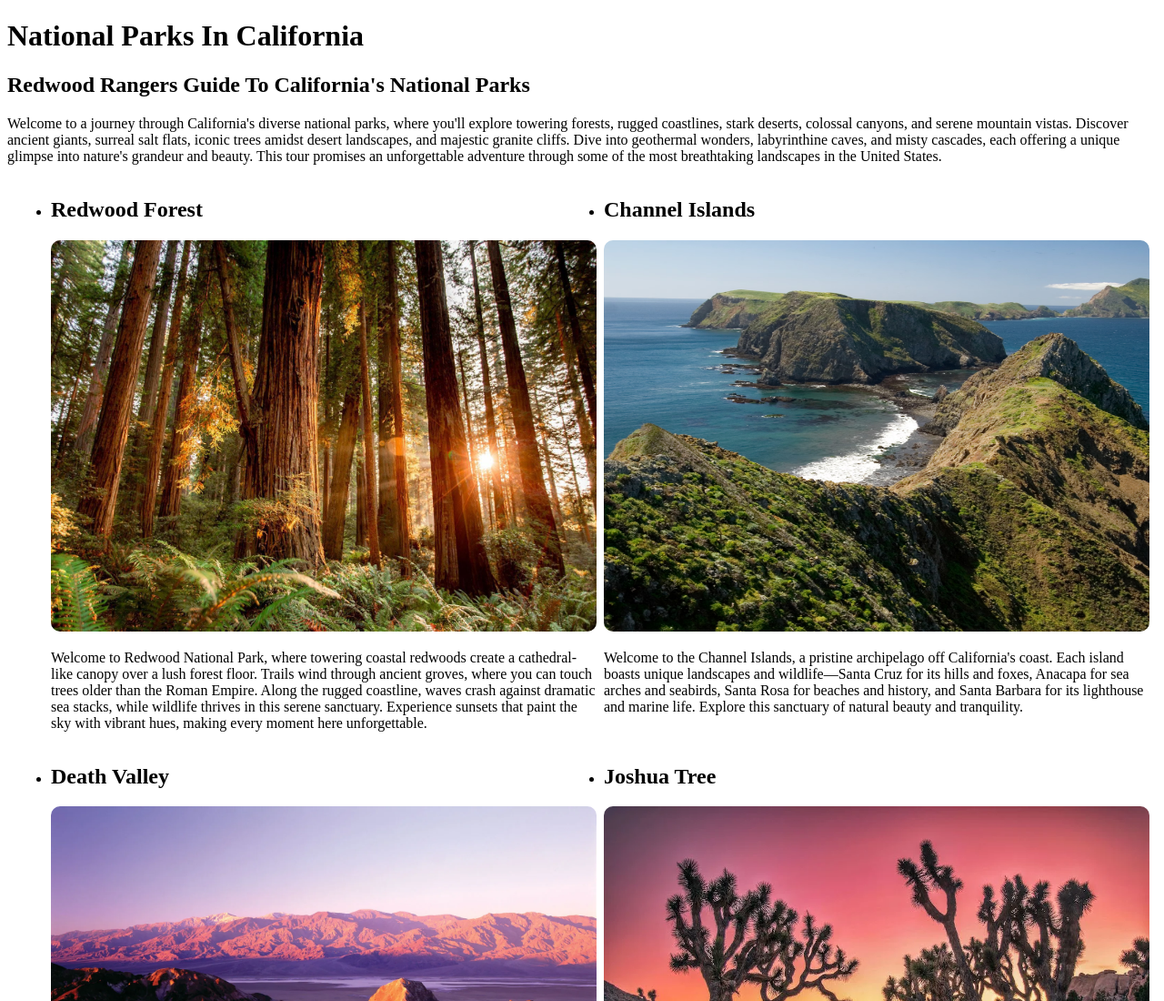
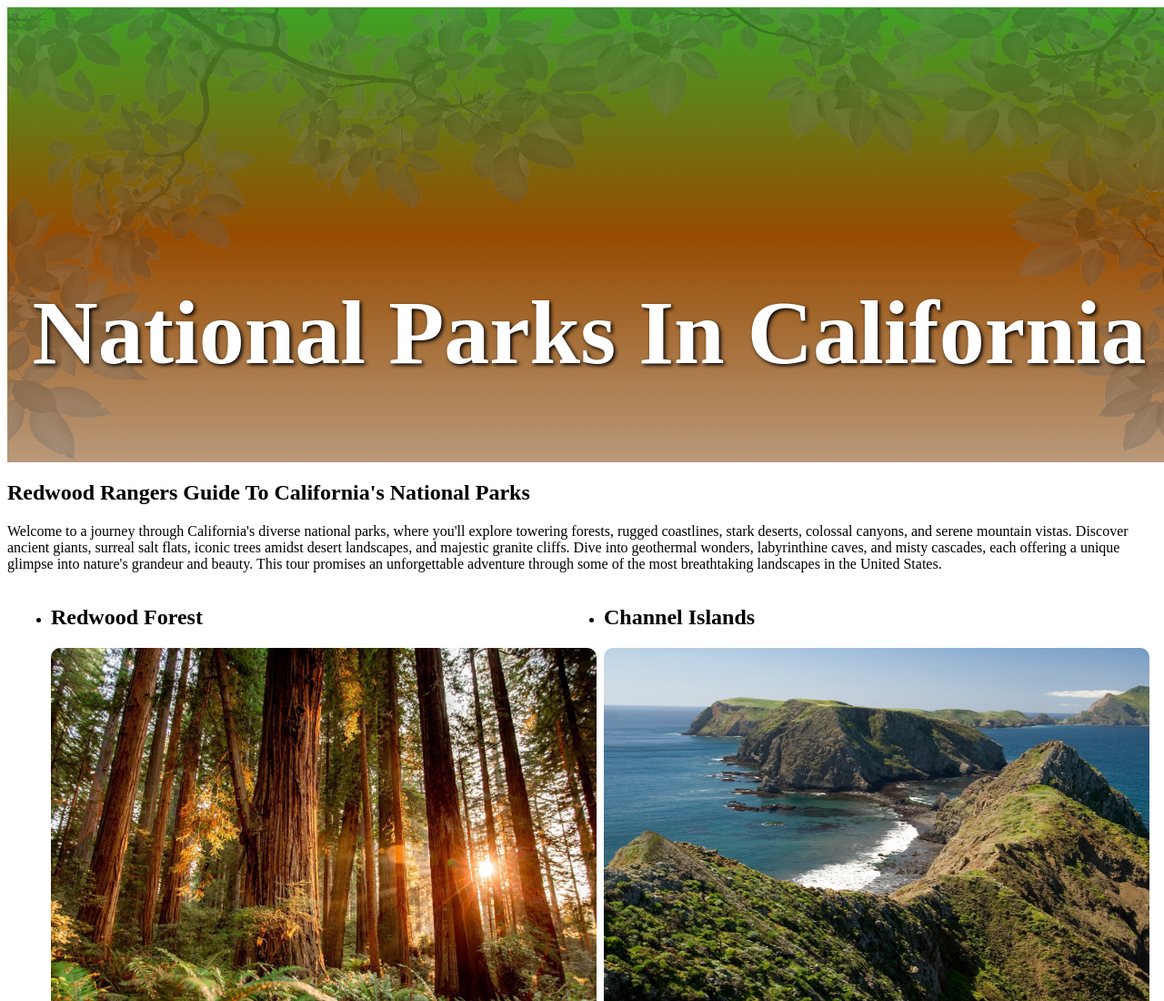
Before and after one commit to DMyers5280/RedwoodRangers, a plain HTML site: page index.html in a window 1280 px wide. Shown: the top 1100 px of the page at 91% size. Drawn offline with Linux system fonts and the light colour scheme.

Commit message:
general fixes

```diff
--- a/index.css
+++ b/index.css
@@ -14,3 +14,36 @@
   flex-wrap: wrap;
   justify-content: space-evenly;
 }
+
+.header {
+  width: 100vw;
+  height: 500px;
+  background: linear-gradient(
+    rgb(62, 163, 37),
+    rgb(150, 75, 0),
+    rgb(185, 153, 123)
+  );
+  background-repeat: no-repeat;
+}
+
+.header__content {
+  display: flex;
+  justify-content: center;
+}
+
+.header__image {
+  position: absolute;
+  height: 500px;
+  width: 100vw;
+  z-index: 0;
+}
+
+.header__title {
+  position: absolute;
+  z-index: 1;
+  margin-top: 300px;
+  border-radius: 2px;
+  text-shadow: 2px 2px 4px rgb(0, 0, 0, 1);
+  font-size: 100px;
+  color: white;
+}
--- a/index.html
+++ b/index.html
@@ -7,8 +7,15 @@
     <link rel="stylesheet" href="index.css" />
   </head>
   <body>
-    <header>
-      <h1>National Parks In California</h1>
+    <header class="header">
+      <div class="header__content">
+        <img
+          src="./images/header-image.png"
+          alt="Header Image"
+          class="header__image"
+        />
+        <h1 class="header__title">National Parks In California</h1>
+      </div>
     </header>
     <main class="content">
       <section class="profile">
```
Also changed, not shown: images/header-image.png (added).
